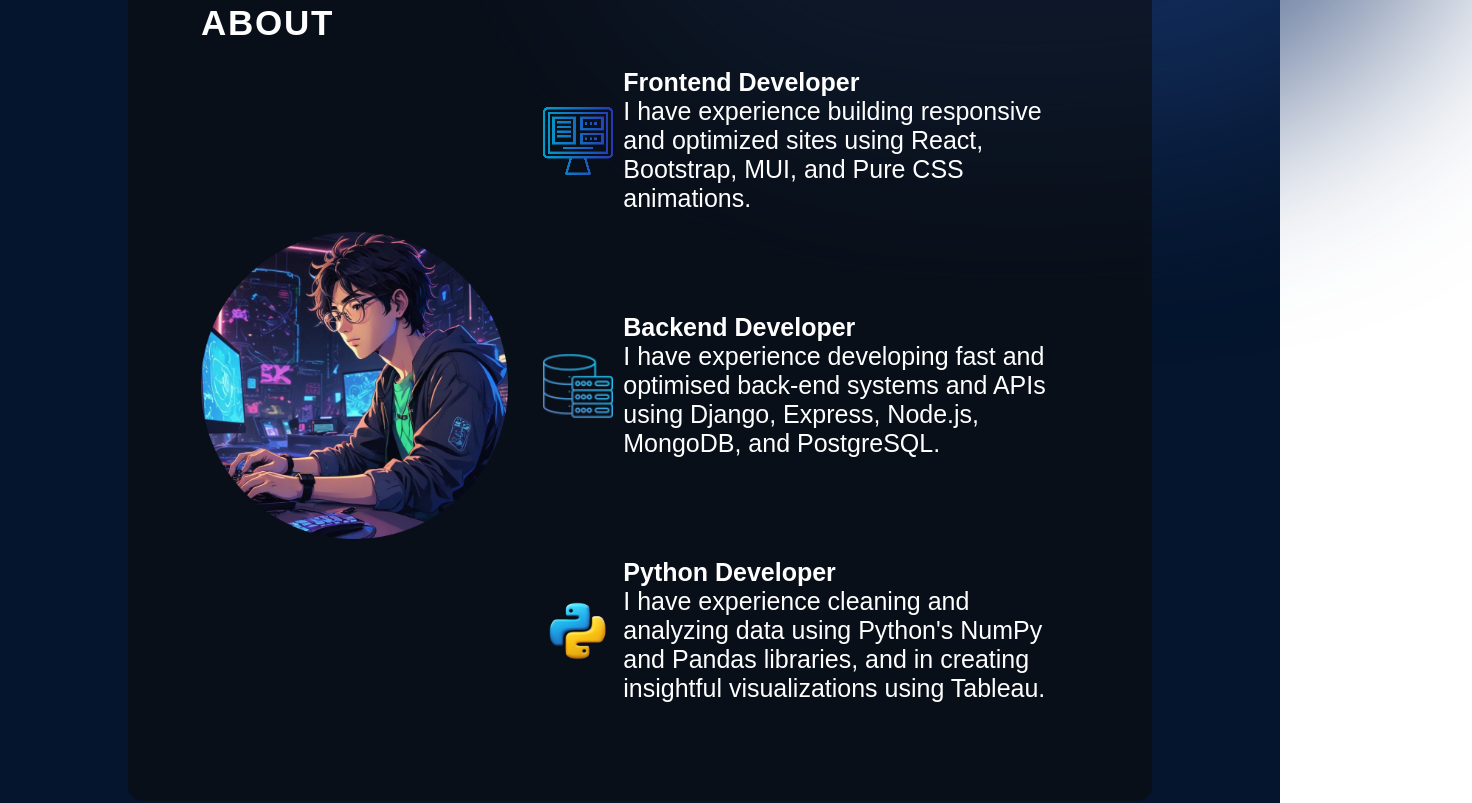
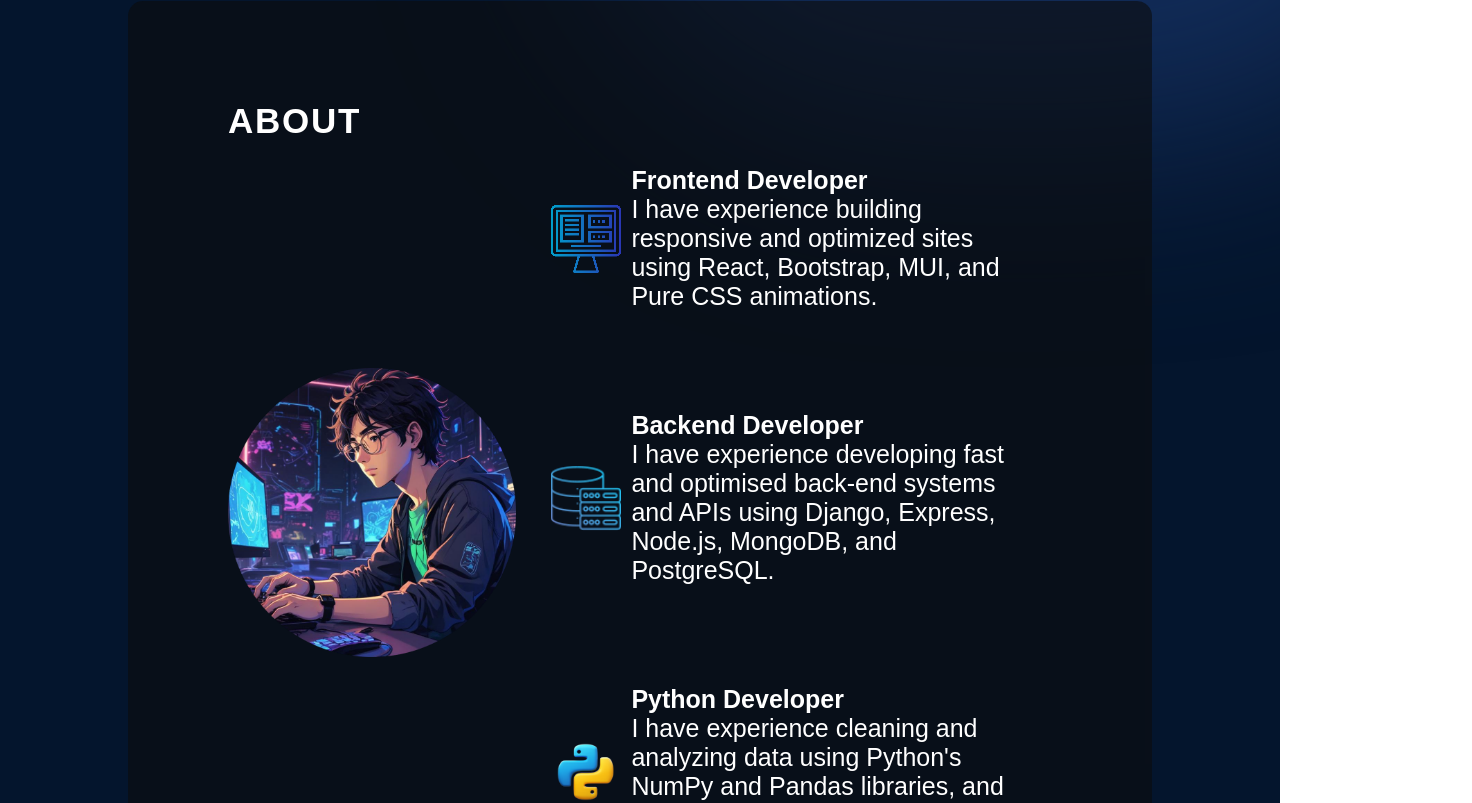
Before and after one commit to Debiddo618/react-portfolio, a React (Vite) app in the folder react-portfolio/: page / in a window 1280 px wide. Shown: the part 896-1699 px from the top of the page, 1472 px wide, since content can reach past the window. Built offline with nearby package versions, Linux system fonts and the light colour scheme; the HTML template or start-up script is replaced by a standard one.

Commit message:
sliding animation for about section

```diff
--- a/react-portfolio/package.json
+++ b/react-portfolio/package.json
@@ -13,7 +13,8 @@
     "@fontsource/outfit": "^5.0.13",
     "@fontsource/roboto": "^5.0.13",
     "react": "^18.3.1",
-    "react-dom": "^18.3.1"
+    "react-dom": "^18.3.1",
+    "react-intersection-observer": "^9.10.3"
   },
   "devDependencies": {
     "@types/react": "^18.3.3",
--- a/react-portfolio/src/App.module.css
+++ b/react-portfolio/src/App.module.css
@@ -1,7 +1,8 @@
 @import "./vars.css";
 
 .App {
-    background-color: var(--color-bg);
-    width: 100%;
-    height: 100%;
+  background-color: var(--color-bg);
+  width: 100%;
+  height: 100%;
+  overflow: hidden;
 }
--- a/react-portfolio/src/components/About/About.jsx
+++ b/react-portfolio/src/components/About/About.jsx
@@ -1,20 +1,31 @@
 import React from "react";
+import { useRef, useEffect, useState } from "react";
+import { useInView } from "react-intersection-observer";
+
 
 import styles from "./About.module.css";
 import { getImageUrl } from "../../utils";
 
 export const About = () => {
+  const { ref: myRef, inView: visible, entry } = useInView();
+  const { ref: myRef1, inView: visible1, entry1 } = useInView();
+
+
+
+
+
   return (
     <section className={styles.container} id="about">
       <h2 className={styles.title}>About</h2>
       <div className={styles.content}>
         <img
+          ref={myRef}
           src={getImageUrl("about/aboutImage.png")}
           alt="Me sitting with a laptop"
-          className={styles.aboutImage}
+          className={`${visible ? styles.showLeft : styles.hiddenLeft } ${styles.aboutImage}`}
         />
         <ul className={styles.aboutItems}>
-          <li className={styles.aboutItem}>
+          <li className={`${visible ? styles.showRight : styles.hiddenRight } ${styles.aboutItem}`}>
             <img src={getImageUrl("about/frontend.png")} alt="Cursor icon" />
             <div className={styles.aboutItemText}>
               <h3>Frontend Developer</h3>
@@ -24,7 +35,7 @@ export const About = () => {
               </p>
             </div>
           </li>
-          <li className={styles.aboutItem}>
+          <li className={`${visible ? styles.showRight : styles.hiddenRight } ${styles.aboutItem}`}>
             <img src={getImageUrl("about/backend.png")} alt="Server icon" />
             <div className={styles.aboutItemText}>
               <h3>Backend Developer</h3>
@@ -34,7 +45,7 @@ export const About = () => {
               </p>
             </div>
           </li>
-          <li className={styles.aboutItem}>
+          <li className={`${visible ? styles.showRight : styles.hiddenRight } ${styles.aboutItem}`}>
             <img src={getImageUrl("about/python.png")} alt="UI icon" />
             <div className={styles.aboutItemText}>
               <h3>Python Developer</h3>
--- a/react-portfolio/src/components/About/About.module.css
+++ b/react-portfolio/src/components/About/About.module.css
@@ -4,8 +4,8 @@
   position: relative;
   background-color: rgba(12, 12, 12, 0.6);
   border-radius: 15px;
-  padding: 73px;
-  margin-top: 129px;
+  padding: 100px;
+  margin-top: 200px;
   z-index: 1;
   margin-left: 10%;
   margin-right: 10%;
@@ -36,7 +36,7 @@
   gap: 50px;
 }
 
-.aboutItem img{
+.aboutItem img {
   margin: 10px;
 }
 
@@ -47,11 +47,9 @@
   border-radius: 20px;
   list-style: none;
   padding: 25px;
-  background-image: linear-gradient(
-    90deg,
-    rgba(165, 215, 232, 0.42) 0%,
-    rgba(255, 255, 255, 0) 100%
-  );
+  background-image: linear-gradient(90deg,
+      rgba(165, 215, 232, 0.42) 0%,
+      rgba(255, 255, 255, 0) 100%);
   background-size: 0 100%;
   background-repeat: no-repeat;
   transition: 0.4s;
@@ -94,3 +92,27 @@
     padding-right: 0;
   }
 }
+
+.hiddenLeft {
+  opacity: 0;
+  transform: translateX(-200%);
+  transition: all 5s ease;
+}
+
+.showLeft {
+  opacity: 1;
+  transform: translateX(0);
+  transition: all 5s ease;
+}
+
+.hiddenRight {
+  opacity: 0;
+  transform: translateX(200%);
+  transition: all 5s ease;
+}
+
+.showRight {
+  opacity: 1;
+  transform: translateX(0);
+  transition: all 5s ease;
+}
```
Also changed, not shown: 1 other file (tests, documents, lock files or other folders).
